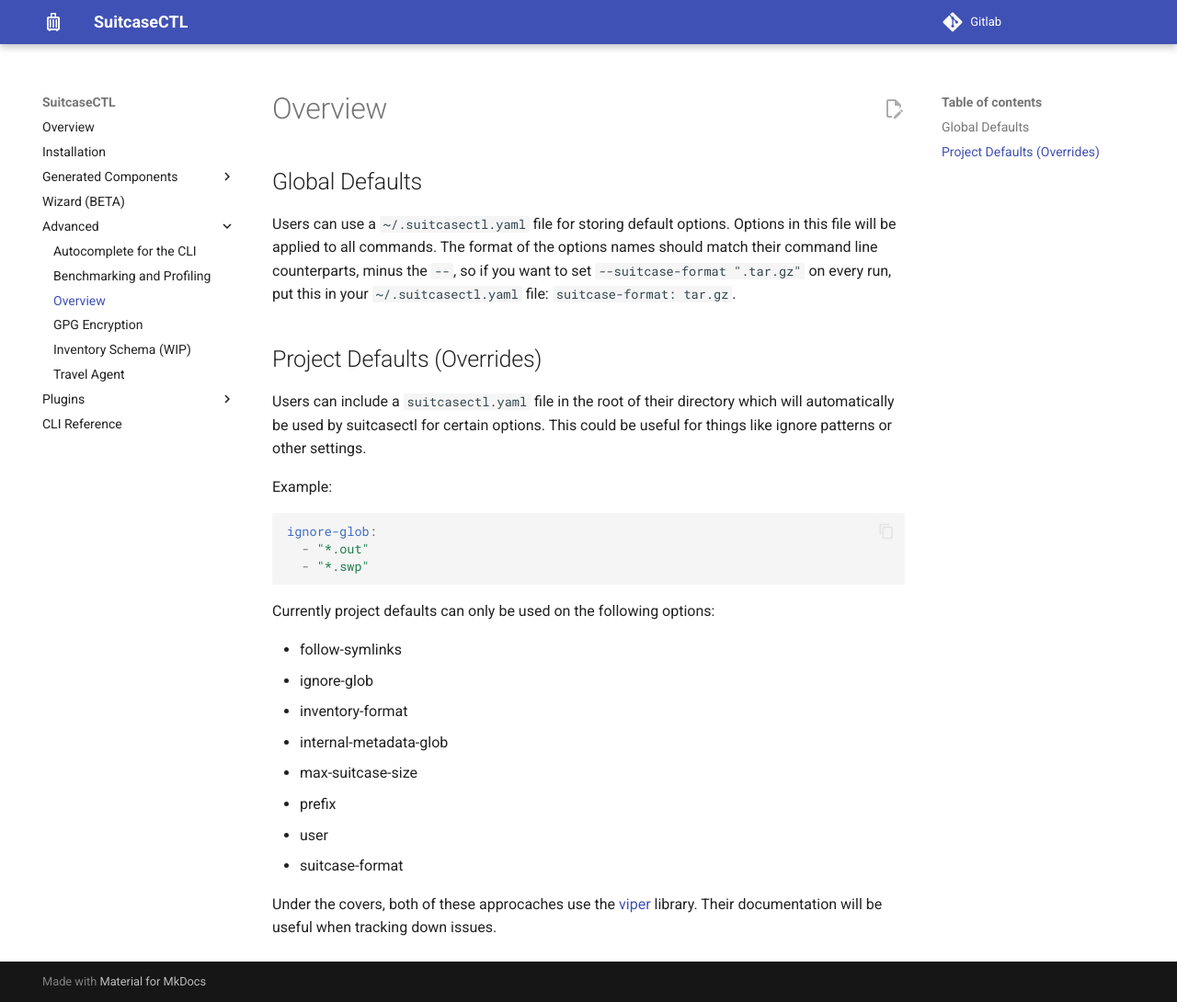
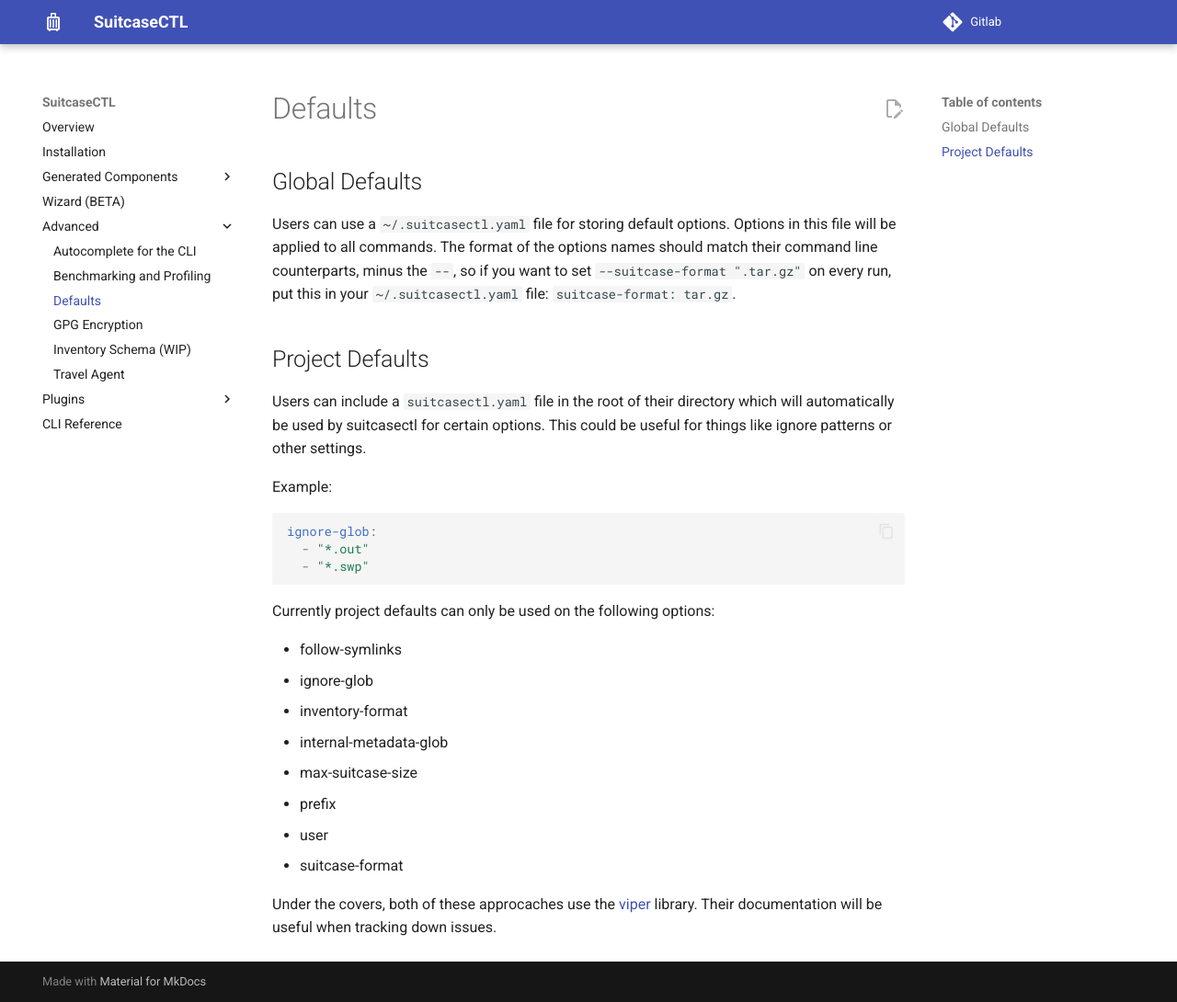
Before and after one commit to scttfrdmn/cargoship, an MkDocs documentation site: the page built from docs/advanced/defaults_overrides.md, in a window 1280 px wide and 1090 px high. Shown: the whole window at 92% size. Built offline with MkDocs 1.6.1 and Material for MkDocs 9.7.7, drawn with Linux system fonts in a browser that asks for light colours.

Commit message:
Fixing name

```diff
--- a/docs/advanced/defaults_overrides.md
+++ b/docs/advanced/defaults_overrides.md
@@ -1,4 +1,4 @@
-# Overview
+# Defaults
 
 ## Global Defaults
 
@@ -8,7 +8,7 @@
 set `--suitcase-format ".tar.gz"` on every run, put this in your
 `~/.suitcasectl.yaml` file: `suitcase-format: tar.gz`.
 
-## Project Defaults (Overrides)
+## Project Defaults
 
 Users can include a `suitcasectl.yaml` file in the root of their
 directory which will automatically be used by suitcasectl for certain options.
```
